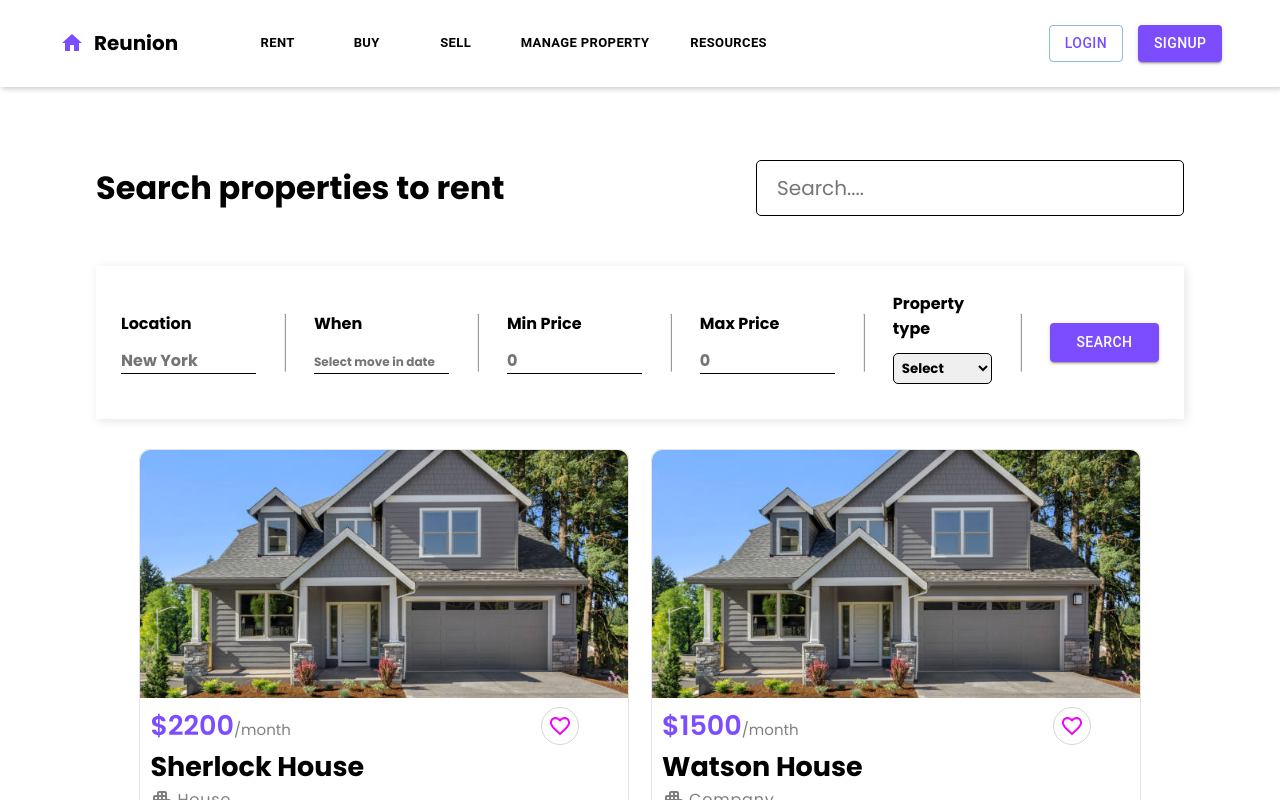
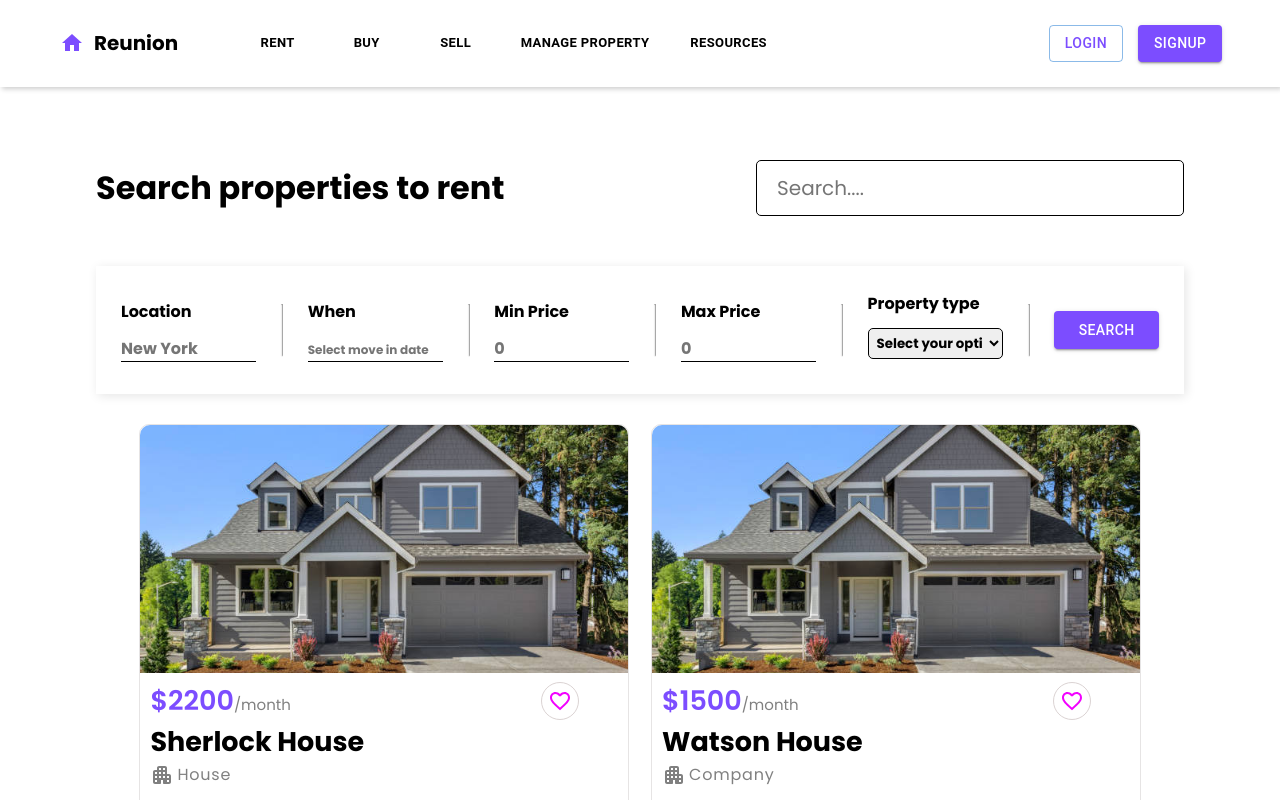
Before and after one commit to Denver04/reunion, a React (Vite) app: page / in a window 1280 px wide. Shown: the top 800 px of the page. Built offline with nearby package versions, Linux system fonts and the light colour scheme.

Commit message:
small correctness

```diff
--- a/src/CSS/search.css
+++ b/src/CSS/search.css
@@ -50,3 +50,8 @@
 .search-tag select{
     margin: 10px 0;
 }
+.search-tag select option{
+    font-size: 14px;
+    font-weight: 600;
+    padding: 4px;
+}
--- a/src/Components/Body.jsx
+++ b/src/Components/Body.jsx
@@ -57,7 +57,8 @@ function Body() {
                     <label>Property type</label>
                     {/* <input type="search" className='type-search' placeholder='House, office or Company' onChange={(e)=>{setType(e.target.value)}}></input> */}
                     <select className='select-search' value={type} onChange={(e)=>{setType(e.target.value)}}>
-                        <option>Select</option>
+                        <option value="" disabled selected>Select your option</option>
+                        <option> </option>
                         <option>House</option>
                         <option>Company</option>
                         <option>office</option>
```
